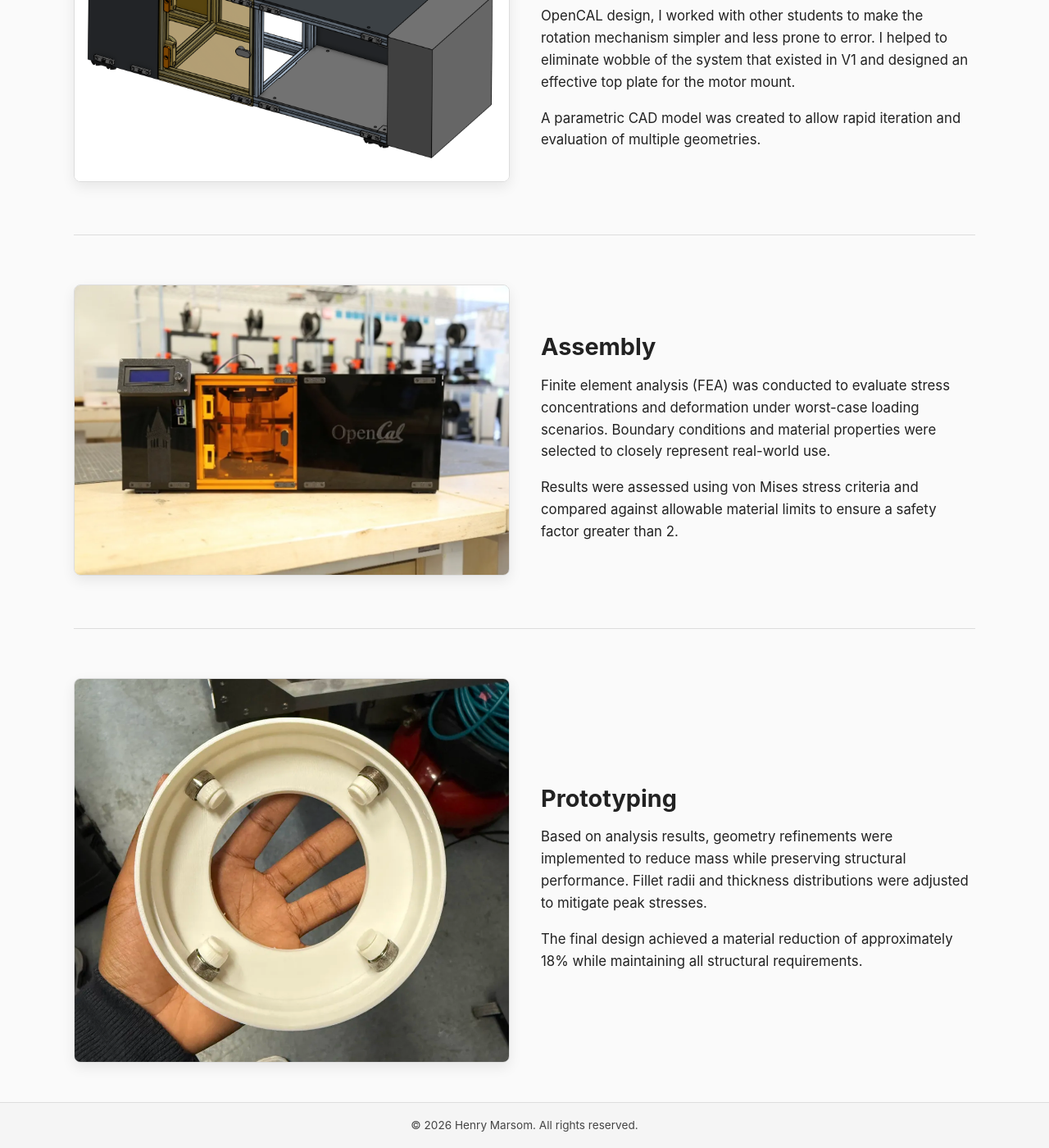
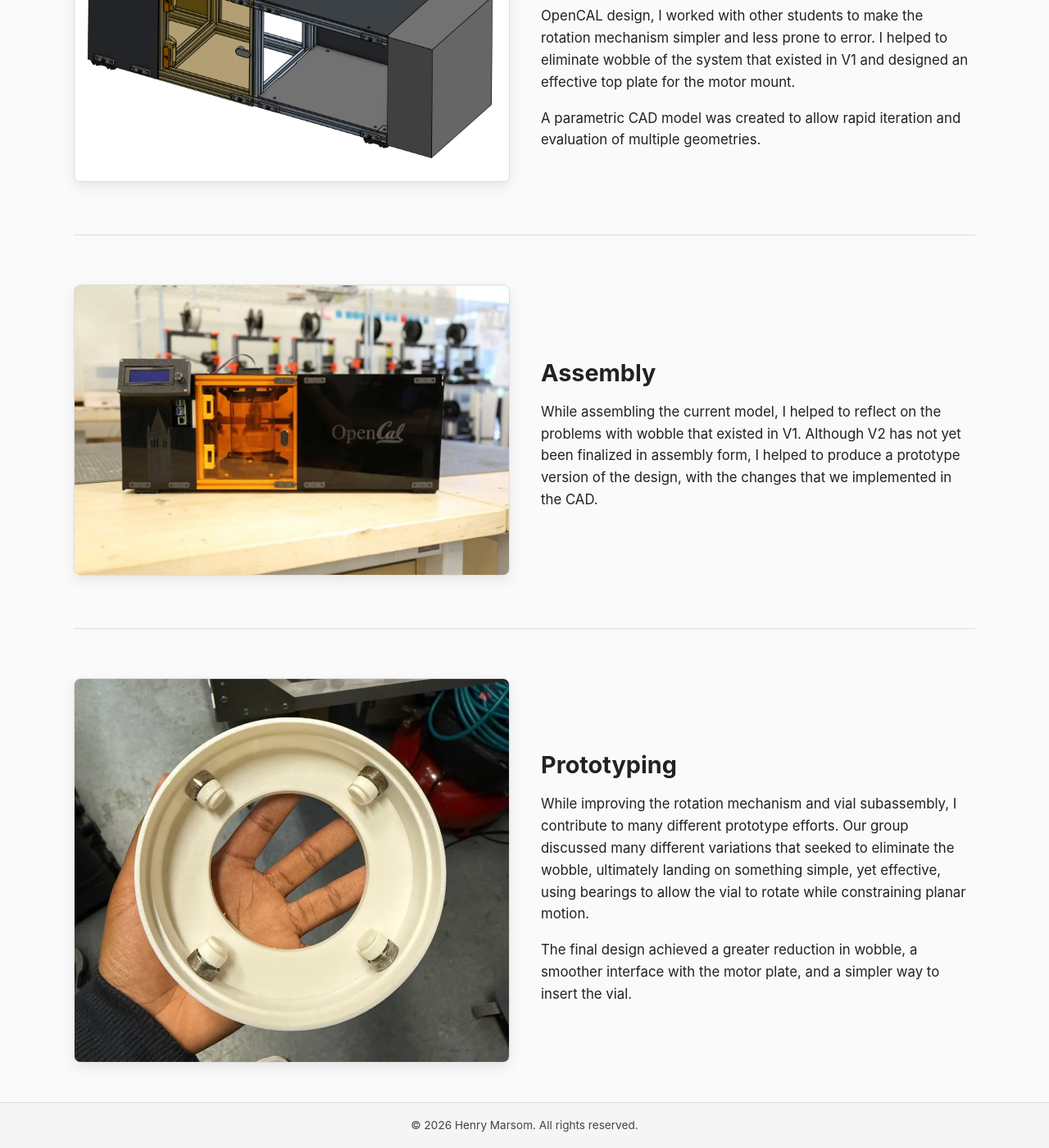
Before and after one commit to henrymarsom/henrymarsom.github.io, a Jekyll site: the page built from projects/OpenCAL.md, in a window 1280 px wide and 1400 px high, scrolled down 455 px. Shown: the whole window at 82% size. Built offline with Jekyll 4.4.1, drawn with Linux system fonts in a browser that asks for light colours.

Commit message:
Update OpenCAL.md

```diff
--- a/projects/OpenCAL.md
+++ b/projects/OpenCAL.md
@@ -40,13 +40,10 @@ permalink: /projects/OpenCAL/
     <div class="project-detail-text">
       <h2>Assembly</h2>
       <p>
-        Finite element analysis (FEA) was conducted to evaluate stress concentrations
-        and deformation under worst-case loading scenarios. Boundary conditions and
-        material properties were selected to closely represent real-world use.
+        While assembling the current model, I helped to reflect on the problems with wobble that existed in V1. Although V2 has not yet been finalized in assembly form, I helped to produce a prototype version of the design, with the changes that we implemented in the CAD.
       </p>
       <p>
-        Results were assessed using von Mises stress criteria and compared against
-        allowable material limits to ensure a safety factor greater than 2.
+
       </p>
     </div>
   </div>
@@ -62,13 +59,10 @@ permalink: /projects/OpenCAL/
     <div class="project-detail-text">
       <h2>Prototyping</h2>
       <p>
-        Based on analysis results, geometry refinements were implemented to reduce mass
-        while preserving structural performance. Fillet radii and thickness
-        distributions were adjusted to mitigate peak stresses.
+        While improving the rotation mechanism and vial subassembly, I contribute to many different prototype efforts. Our group discussed many different variations that seeked to eliminate the wobble, ultimately landing on something simple, yet effective, using bearings to allow the vial to rotate while constraining planar motion.
       </p>
       <p>
-        The final design achieved a material reduction of approximately 18% while
-        maintaining all structural requirements.
+        The final design achieved a greater reduction in wobble, a smoother interface with the motor plate, and a simpler way to insert the vial.
       </p>
     </div>
   </div>
```
